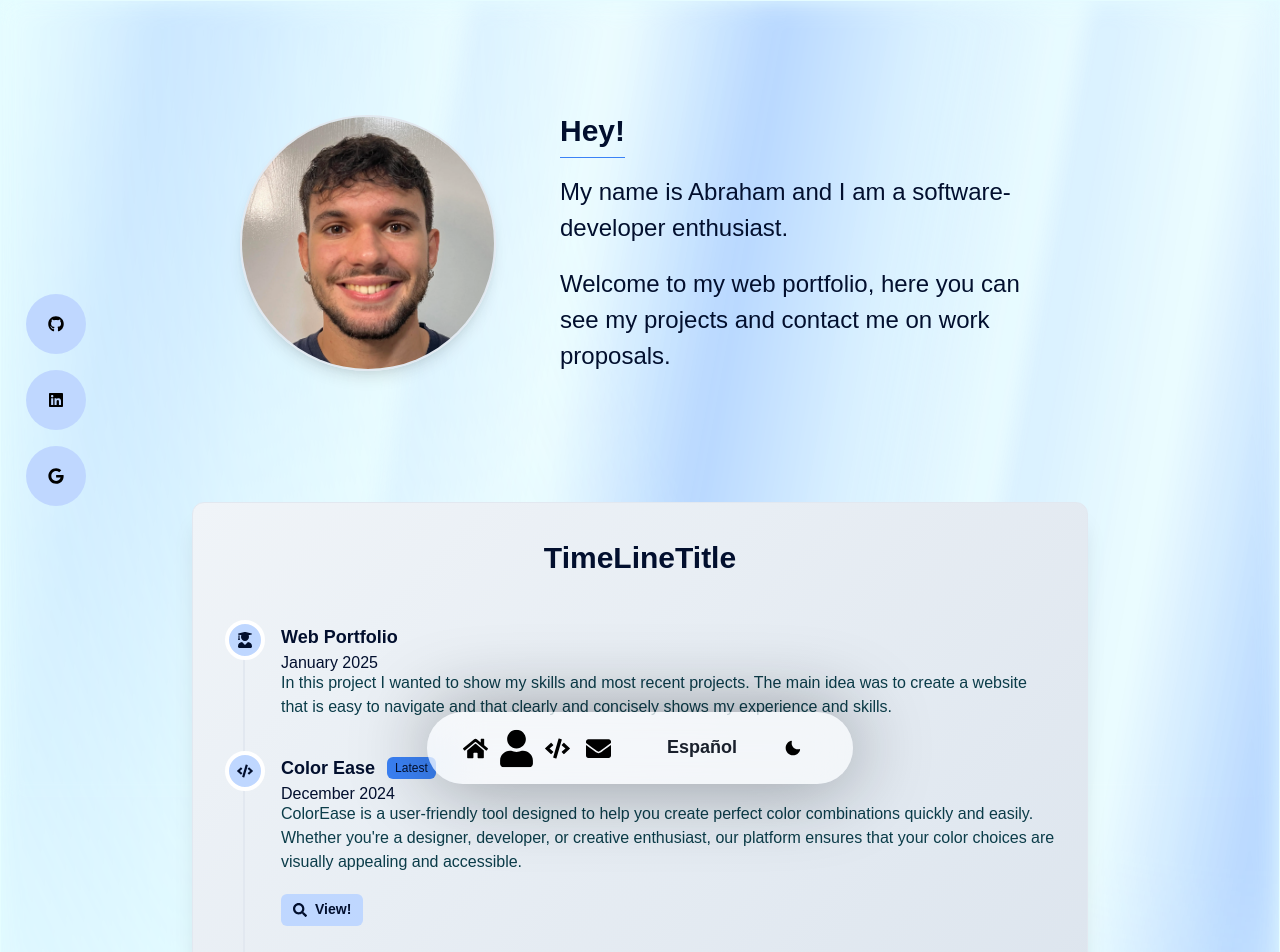
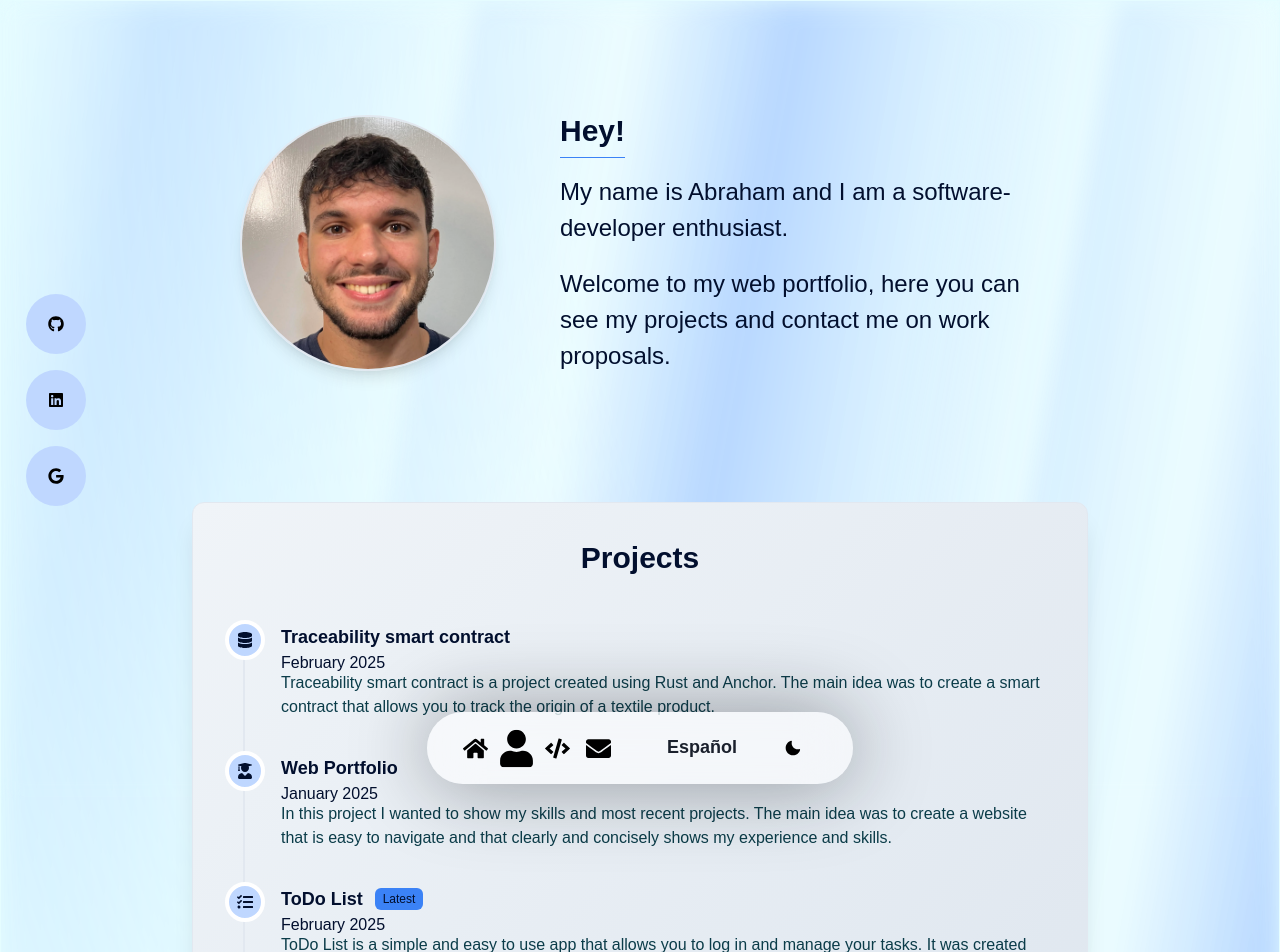
Before and after one commit to abrahammordev/Portfolio, a React (Vite) app: page /about in a window 1280 px wide. Shown: the top 952 px of the page. Built offline with nearby package versions, Linux system fonts and the light colour scheme.

Commit message:
Add new projects to TimeLine component; update translations for English and Spanish

```diff
--- a/src/components/AboutComponents/TimeLine.tsx
+++ b/src/components/AboutComponents/TimeLine.tsx
@@ -6,6 +6,8 @@ import {
   FaSearch,
   FaTshirt,
   FaUserGraduate,
+  FaTasks,
+  FaDatabase
 } from "react-icons/fa";
 import { useTranslation } from "react-i18next";
 
@@ -22,12 +24,28 @@ const TimeLine: React.FC = () => {
   const { colorMode } = useColorMode();
 
   const timelineItems = [
+
+    {
+      icon: <FaDatabase size={16} />,
+      title: t("TimeLineProject5"),
+      date: t("TimeLineDate5"),
+      description: t("TimeLineProject5Description"),
+      button: false,
+    },
     {
       icon: <FaUserGraduate size={16} />,
       title: t("TimeLineIntro"),
       date: t("TimeLineDate"),
       description: t("TimeLineIntroDescription"),
       button: false,
+    },
+    {
+      icon: <FaTasks size={16} />,
+      title: t("TimeLineProject4"),
+      date: t("TimeLineDate4"),
+      description: t("TimeLineProject4Description"),
+      button: true,
+      link: "https://todo-list-nine-taupe.vercel.app/"
     },
     {
       icon: <FaCode size={16} />,
--- a/src/i18n/en.json
+++ b/src/i18n/en.json
@@ -14,6 +14,7 @@
   "ContactMessage": "Message",
   "ContactSendMessage": "Send Message",
   "ContactGreeting": "Thanks for contacting me, I will get in contact with you soon.",
+  "TimeLineTitle": "Projects",
   "TimeLineIntro": "Web Portfolio",
   "TimeLineDate": "January 2025",
   "TimeLineIntroDescription": "In this project I wanted to show my skills and most recent projects. The main idea was to create a website that is easy to navigate and that clearly and concisely shows my experience and skills.",
@@ -26,6 +27,12 @@
   "TimeLineProject3": "QaRdrobe Web",
   "TimeLineDate3": "01/2025",
   "TimeLineProject3Description": "This proyect was created using Framer, a no code tool to create websites. The main idea was to reflect the importance of QaRdrobe ,one revolutionary app that will change the way you dress.",
+  "TimeLineProject4": "ToDo List",
+  "TimeLineDate4": "February 2025",
+  "TimeLineProject4Description": "ToDo List is a simple and easy to use app that allows you to log in and manage your tasks. It was created using React, Firebase , ShadCN and Tailwind.",
+  "TimeLineProject5": "Traceability smart contract",
+  "TimeLineDate5": "February 2025",
+  "TimeLineProject5Description": "Traceability smart contract is a project created using Rust and Anchor. The main idea was to create a smart contract that allows you to track the origin of a textile product.",
   "TimeLineProjectButton": "View!",
   "ProjectHeader": "Proyects",
   "Project1Title": "Web Portfolio",
--- a/src/i18n/es.json
+++ b/src/i18n/es.json
@@ -14,6 +14,7 @@
   "ContactMessage": "Mensaje",
   "ContactSendMessage": "Enviar mensaje",
   "ContactGreeting": "Gracias por contactarme, ¡te escribiré lo antes posible!.",
+  "TimeLineTitle": "Proyectos",
   "TimeLineIntro": "Portfolio Web",
   "TimeLineDate": "Enero 2025",
   "TimeLineIntroDescription": "En este proyecto quise mostrar mis habilidades y proyectos más recientes. La idea principal era crear un sitio web fácil de navegar y que muestre de manera clara y concisa mi experiencia y habilidades.",
@@ -26,6 +27,12 @@
   "TimeLineProject3": "QaRdrobe Web",
   "TimeLineDate3": "Enero 2025",
   "TimeLineProject3Description": "Este proyecto fue creado utilizando Framer, una herramienta no code para crear sitios web. La idea principal era reflejar la importancia de QaRdrobe, una aplicación revolucionaria que cambiará la forma en que te vistes.",
+  "TimeLineProject4": "Lista de Tareas",
+  "TimeLineDate4": "Febrero 2025",
+  "TimeLineProject4Description": "Lista de Tareas es una aplicación simple y fácil de usar que te permite iniciar sesión y gestionar tus tareas. Fue creada utilizando React, Firebase, ShadCN y Tailwind.",
+  "TimeLineProject5": "Traceability smart contract",
+  "TimeLineDate5": "Febrero 2025",
+  "TimeLineProject5Description": "El contrato inteligente de trazabilidad es un proyecto creado utilizando Rust y Anchor. La idea principal era crear un contrato inteligente que te permita rastrear el origen de un producto textil.",
   "TimeLineProjectButton": "¡Visítala!",
   "ProjectHeader": "Proyectos destacados",
   "Project1Title": "Web Portfolio",
```
